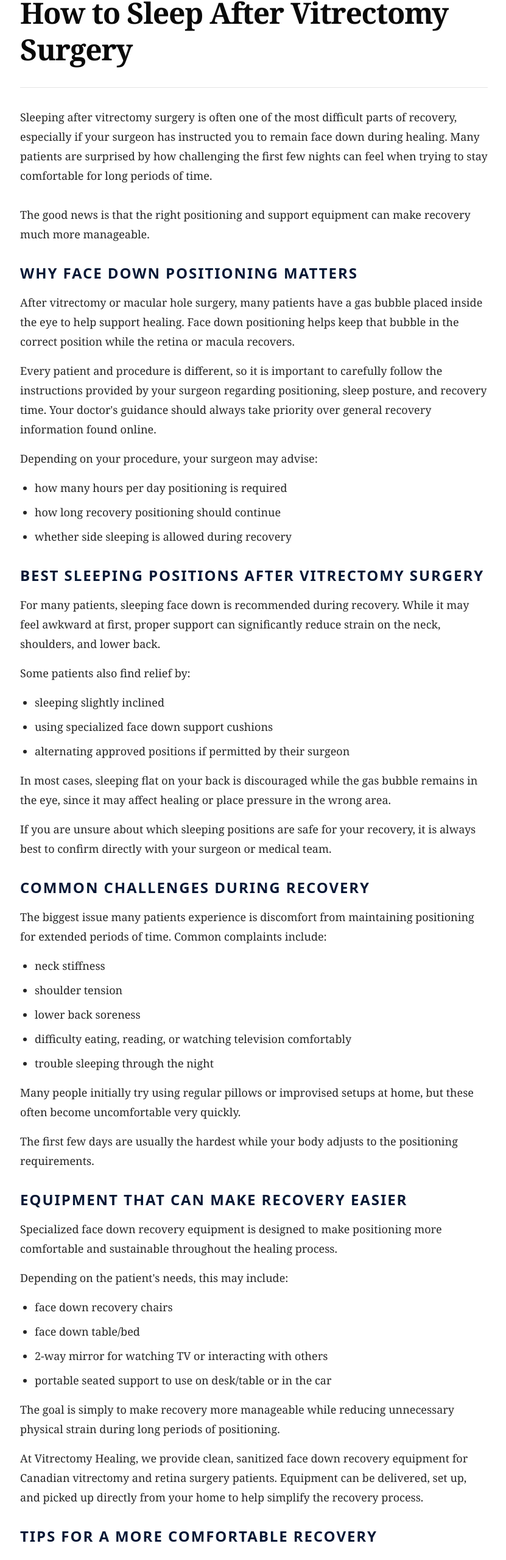
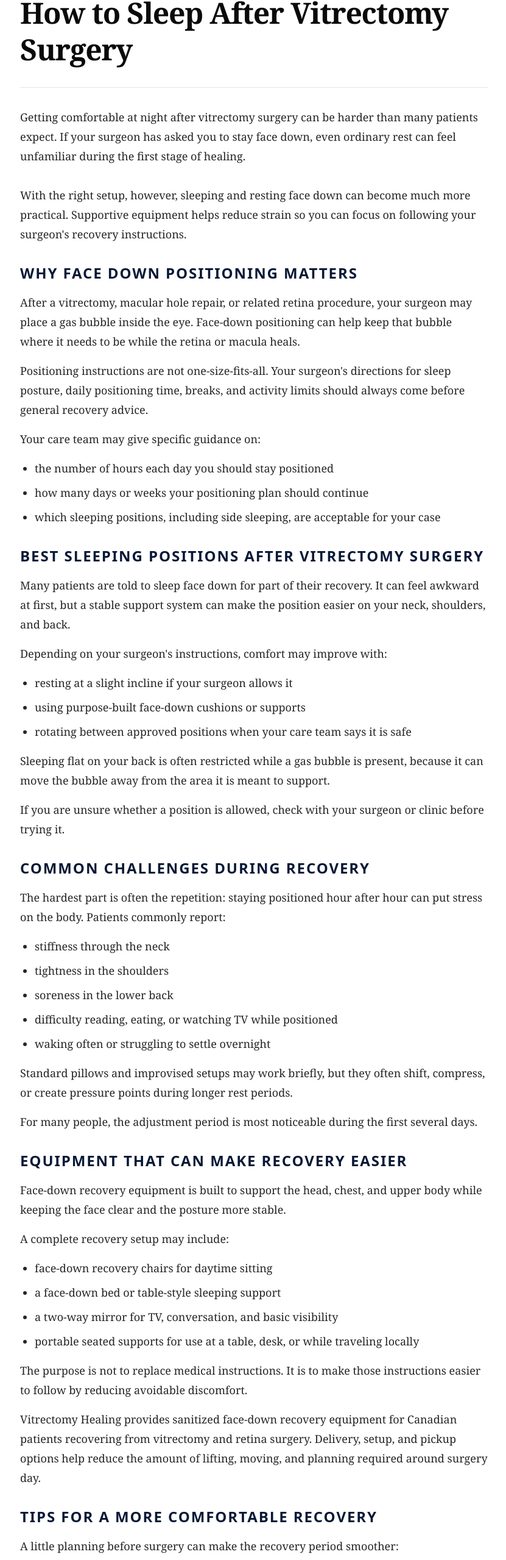
Before and after one commit to vitrectomyrentals/vitrectomy-healing, a Next.js app: page /recovery-guides/how-to-sleep-after-vitrectomy-surgery in a window 1280 px wide. Shown: the part 218-2777 px from the top of the page at 61% size, without its empty margins (223-1054 px from the left). Built offline with nearby package versions, Linux system fonts and the light colour scheme.

Commit message:
Rephrase vitrectomy sleep guide

```diff
--- a/app/recovery-guides/how-to-sleep-after-vitrectomy-surgery/page.tsx
+++ b/app/recovery-guides/how-to-sleep-after-vitrectomy-surgery/page.tsx
@@ -33,38 +33,38 @@ function Footer() {
 }
 
 const positionTips = [
-  "how many hours per day positioning is required",
-  "how long recovery positioning should continue",
-  "whether side sleeping is allowed during recovery",
+  "the number of hours each day you should stay positioned",
+  "how many days or weeks your positioning plan should continue",
+  "which sleeping positions, including side sleeping, are acceptable for your case",
 ];
 
 const comfortTips = [
-  "sleeping slightly inclined",
-  "using specialized face down support cushions",
-  "alternating approved positions if permitted by their surgeon",
+  "resting at a slight incline if your surgeon allows it",
+  "using purpose-built face-down cushions or supports",
+  "rotating between approved positions when your care team says it is safe",
 ];
 
 const challenges = [
-  "neck stiffness",
-  "shoulder tension",
-  "lower back soreness",
-  "difficulty eating, reading, or watching television comfortably",
-  "trouble sleeping through the night",
+  "stiffness through the neck",
+  "tightness in the shoulders",
+  "soreness in the lower back",
+  "difficulty reading, eating, or watching TV while positioned",
+  "waking often or struggling to settle overnight",
 ];
 
 const equipment = [
-  "face down recovery chairs",
-  "face down table/bed",
-  "2-way mirror for watching TV or interacting with others",
-  "portable seated support to use on desk/table or in the car",
+  "face-down recovery chairs for daytime sitting",
+  "a face-down bed or table-style sleeping support",
+  "a two-way mirror for TV, conversation, and basic visibility",
+  "portable seated supports for use at a table, desk, or while traveling locally",
 ];
 
 const recoveryTips = [
-  "prepare your recovery area before surgery day",
-  "keep medications, water, chargers, and snacks nearby",
-  "use supportive cushions to reduce neck and shoulder tension",
-  "take approved movement breaks if permitted by your surgeon",
-  "try to maintain a consistent sleep schedule during recovery",
+  "set up your main recovery space before your surgery date",
+  "place eye drops, medications, water, chargers, and simple snacks within reach",
+  "use supportive padding to reduce pressure on the neck, shoulders, and chest",
+  "take only the breaks or position changes your surgeon has approved",
+  "keep bedtime and wake-up routines as consistent as possible",
 ];
 
 export default function SleepAfterVitrectomyArticlePage() {
@@ -127,27 +127,29 @@ export default function SleepAfterVitrectomyArticlePage() {
 
           <div className="mt-8 space-y-8 font-serif text-lg leading-8 text-neutral-800">
             <p>
-              Sleeping after vitrectomy surgery is often one of the most difficult parts of recovery, especially if your
-              surgeon has instructed you to remain face down during healing. Many patients are surprised by how
-              challenging the first few nights can feel when trying to stay comfortable for long periods of time.
+              Getting comfortable at night after vitrectomy surgery can be harder than many patients expect. If your
+              surgeon has asked you to stay face down, even ordinary rest can feel unfamiliar during the first stage of
+              healing.
             </p>
-            <p>The good news is that the right positioning and support equipment can make recovery much more manageable.</p>
+            <p>
+              With the right setup, however, sleeping and resting face down can become much more practical. Supportive
+              equipment helps reduce strain so you can focus on following your surgeon&apos;s recovery instructions.
+            </p>
 
             <section className="space-y-4">
               <h2 className="font-sans text-2xl font-black uppercase tracking-[0.08em] text-[#081936]">
                 Why Face Down Positioning Matters
               </h2>
               <p>
-                After vitrectomy or macular hole surgery, many patients have a gas bubble placed inside the eye to help
-                support healing. Face down positioning helps keep that bubble in the correct position while the retina or
-                macula recovers.
+                After a vitrectomy, macular hole repair, or related retina procedure, your surgeon may place a gas
+                bubble inside the eye. Face-down positioning can help keep that bubble where it needs to be while the
+                retina or macula heals.
               </p>
               <p>
-                Every patient and procedure is different, so it is important to carefully follow the instructions
-                provided by your surgeon regarding positioning, sleep posture, and recovery time. Your doctor&apos;s
-                guidance should always take priority over general recovery information found online.
+                Positioning instructions are not one-size-fits-all. Your surgeon&apos;s directions for sleep posture,
+                daily positioning time, breaks, and activity limits should always come before general recovery advice.
               </p>
-              <p>Depending on your procedure, your surgeon may advise:</p>
+              <p>Your care team may give specific guidance on:</p>
               <ul className="list-disc space-y-2 pl-6">
                 {positionTips.map((item) => (
                   <li key={item}>{item}</li>
@@ -160,22 +162,21 @@ export default function SleepAfterVitrectomyArticlePage() {
                 Best Sleeping Positions After Vitrectomy Surgery
               </h2>
               <p>
-                For many patients, sleeping face down is recommended during recovery. While it may feel awkward at first,
-                proper support can significantly reduce strain on the neck, shoulders, and lower back.
+                Many patients are told to sleep face down for part of their recovery. It can feel awkward at first, but
+                a stable support system can make the position easier on your neck, shoulders, and back.
               </p>
-              <p>Some patients also find relief by:</p>
+              <p>Depending on your surgeon&apos;s instructions, comfort may improve with:</p>
               <ul className="list-disc space-y-2 pl-6">
                 {comfortTips.map((item) => (
                   <li key={item}>{item}</li>
                 ))}
               </ul>
               <p>
-                In most cases, sleeping flat on your back is discouraged while the gas bubble remains in the eye, since
-                it may affect healing or place pressure in the wrong area.
+                Sleeping flat on your back is often restricted while a gas bubble is present, because it can move the
+                bubble away from the area it is meant to support.
               </p>
               <p>
-                If you are unsure about which sleeping positions are safe for your recovery, it is always best to confirm
-                directly with your surgeon or medical team.
+                If you are unsure whether a position is allowed, check with your surgeon or clinic before trying it.
               </p>
             </section>
 
@@ -184,8 +185,8 @@ export default function SleepAfterVitrectomyArticlePage() {
                 Common Challenges During Recovery
               </h2>
               <p>
-                The biggest issue many patients experience is discomfort from maintaining positioning for extended
-                periods of time. Common complaints include:
+                The hardest part is often the repetition: staying positioned hour after hour can put stress on the body.
+                Patients commonly report:
               </p>
               <ul className="list-disc space-y-2 pl-6">
                 {challenges.map((item) => (
@@ -193,10 +194,10 @@ export default function SleepAfterVitrectomyArticlePage() {
                 ))}
               </ul>
               <p>
-                Many people initially try using regular pillows or improvised setups at home, but these often become
-                uncomfortable very quickly.
+                Standard pillows and improvised setups may work briefly, but they often shift, compress, or create
+                pressure points during longer rest periods.
               </p>
-              <p>The first few days are usually the hardest while your body adjusts to the positioning requirements.</p>
+              <p>For many people, the adjustment period is most noticeable during the first several days.</p>
             </section>
 
             <section className="space-y-4">
@@ -204,23 +205,23 @@ export default function SleepAfterVitrectomyArticlePage() {
                 Equipment That Can Make Recovery Easier
               </h2>
               <p>
-                Specialized face down recovery equipment is designed to make positioning more comfortable and sustainable
-                throughout the healing process.
+                Face-down recovery equipment is built to support the head, chest, and upper body while keeping the face
+                clear and the posture more stable.
               </p>
-              <p>Depending on the patient&apos;s needs, this may include:</p>
+              <p>A complete recovery setup may include:</p>
               <ul className="list-disc space-y-2 pl-6">
                 {equipment.map((item) => (
                   <li key={item}>{item}</li>
                 ))}
               </ul>
               <p>
-                The goal is simply to make recovery more manageable while reducing unnecessary physical strain during
-                long periods of positioning.
+                The purpose is not to replace medical instructions. It is to make those instructions easier to follow by
+                reducing avoidable discomfort.
               </p>
               <p>
-                At Vitrectomy Healing, we provide clean, sanitized face down recovery equipment for Canadian vitrectomy
-                and retina surgery patients. Equipment can be delivered, set up, and picked up directly from your home
-                to help simplify the recovery process.
+                Vitrectomy Healing provides sanitized face-down recovery equipment for Canadian patients recovering from
+                vitrectomy and retina surgery. Delivery, setup, and pickup options help reduce the amount of lifting,
+                moving, and planning required around surgery day.
               </p>
             </section>
 
@@ -228,15 +229,15 @@ export default function SleepAfterVitrectomyArticlePage() {
               <h2 className="font-sans text-2xl font-black uppercase tracking-[0.08em] text-[#081936]">
                 Tips for a More Comfortable Recovery
               </h2>
-              <p>A few small adjustments can make a big difference during recovery:</p>
+              <p>A little planning before surgery can make the recovery period smoother:</p>
               <ul className="list-disc space-y-2 pl-6">
                 {recoveryTips.map((item) => (
                   <li key={item}>{item}</li>
                 ))}
               </ul>
               <p>
-                Most importantly, be patient with yourself during the process. Face down recovery can feel frustrating at
-                first, but many patients gradually adapt once they find a setup that works for them.
+                Give yourself time to adapt. Face-down recovery can be tiring at first, but the right arrangement often
+                makes each day more manageable.
               </p>
             </section>
 
@@ -245,13 +246,13 @@ export default function SleepAfterVitrectomyArticlePage() {
                 Final Thoughts
               </h2>
               <p>
-                Vitrectomy recovery can be physically and mentally demanding, especially when face down positioning is
-                required for several days or weeks. Having the right support system in place can make the process
-                significantly more comfortable and help reduce unnecessary stress during healing.
+                Recovery after vitrectomy can be demanding, particularly when strict face-down positioning is part of
+                your surgeon&apos;s plan. Preparing your space and support equipment ahead of time can reduce stress once
+                you are home.
               </p>
               <p>
-                If you need face down recovery equipment in a Canadian service area, Vitrectomy Healing provides premium
-                recovery equipment with delivery, setup, and pickup options.
+                For patients in Canadian service areas, Vitrectomy Healing offers premium face-down recovery equipment
+                rentals with support for delivery, setup, and pickup.
               </p>
             </section>
 
```
